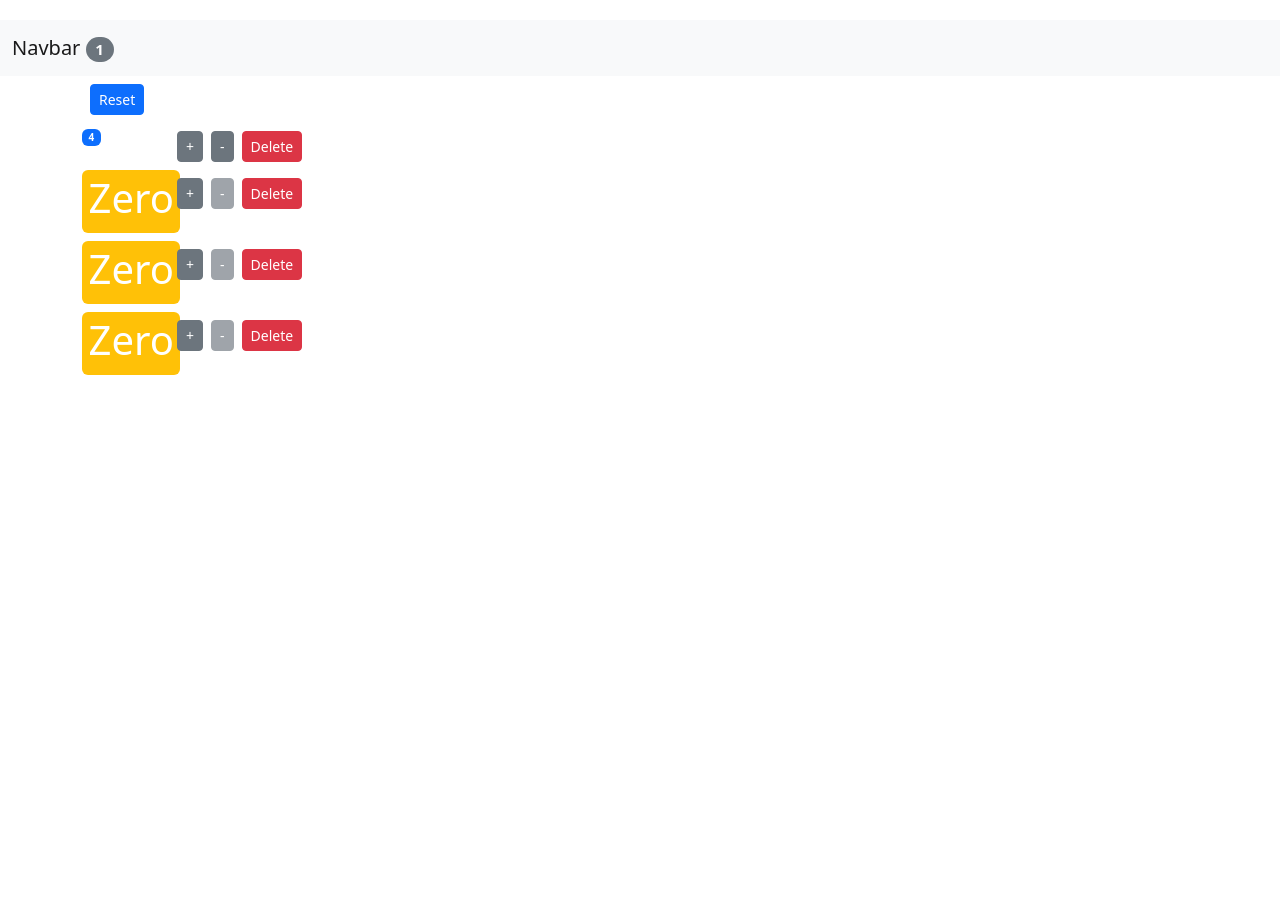
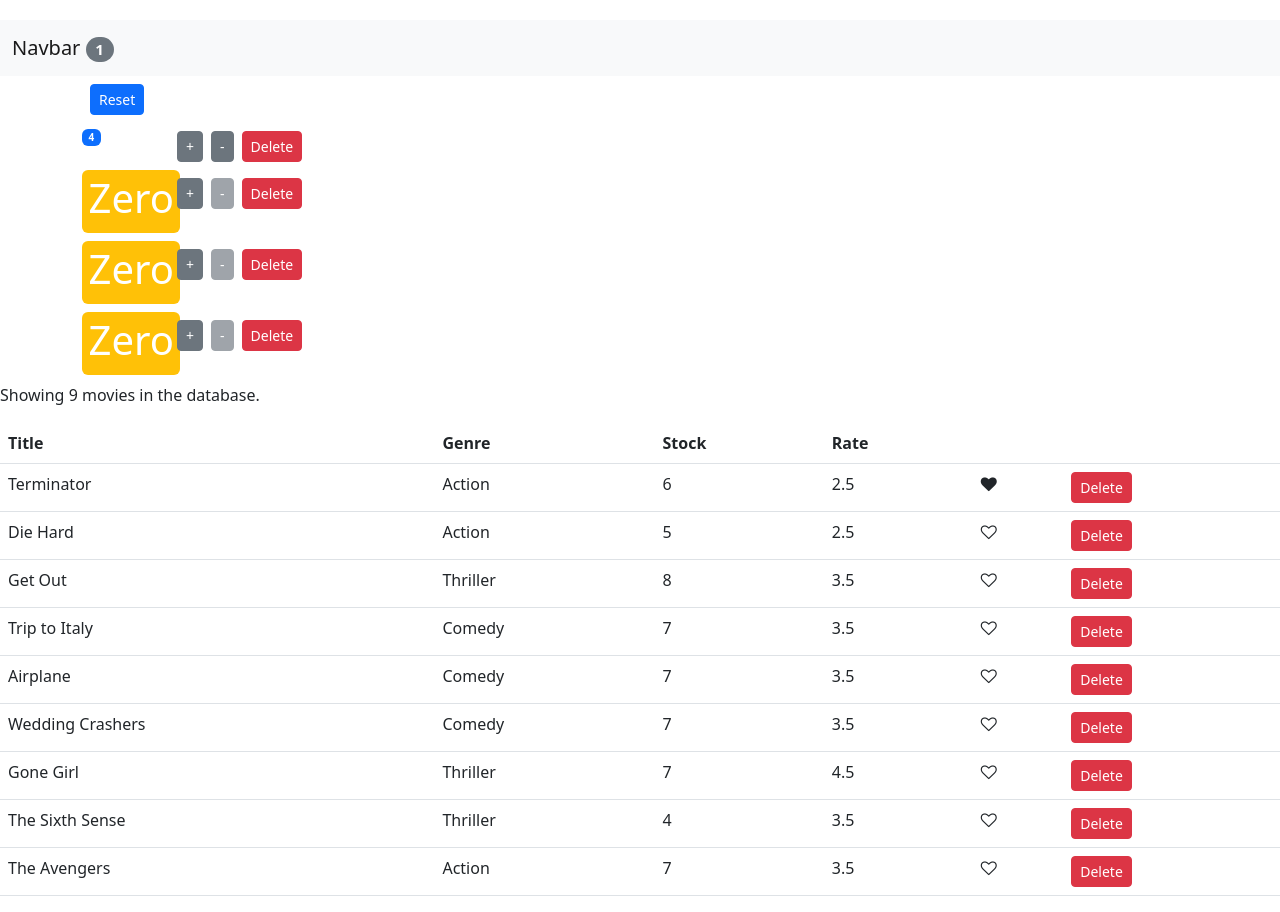
Before and after one commit to reza6969/first-react-app, a React app: page / in a window 1280 px wide. Before the commit the page ends 800 px from the top, so only its background shows below. Built offline with nearby package versions, Linux system fonts and the light colour scheme.

Commit message:
Exercise- Like Component
:-1:
21- Exercise- Like Component
22- Solution- Like Component
:+1:

```diff
--- /dev/null
+++ b/src/components/common/like.jsx
@@ -0,0 +1,36 @@
+// import React, { Component } from 'react';
+
+// Input: liked: boolean
+// Output: onClick
+
+// class Like extends Component {
+//     // state = {  }
+//     render() {
+//         let classes = 'fa fa-heart';
+//         if(!this.props.liked) classes += '-o';
+//         return (
+//             <i
+//               onClick={this.props.onClick}
+//               style={{ cursor: 'pointer'}}
+//               className={classes}
+//               aria-hidden="true"
+//             />
+//         );
+//     }
+// }
+
+const Like = (props) => {
+    let classes = 'fa fa-heart';
+        if(!props.liked) classes += '-o';
+        return (
+            <i
+              onClick={props.onClick}
+              style={{ cursor: 'pointer'}}
+              className={classes}
+              aria-hidden="true"
+            />
+        );
+}
+
+// export default Like;
+export default Like;
--- a/src/components/movies.jsx
+++ b/src/components/movies.jsx
@@ -1,5 +1,6 @@
 import React, { Component } from "react";
 import { getMovies } from "../services/fakeMovieService";
+import Like from "./common/like";
 
 class Movies extends Component {
   state = {
@@ -8,6 +9,15 @@
 
   handleDelete = movie => {
     const movies = this.state.movies.filter(m => m._id !== movie._id);
+    this.setState({ movies });
+  };
+
+  handleLike = movie => {
+    // console.log('Like Clicked', movie);
+    const movies = [...this.state.movies];
+    const index = movies.indexOf(movie);
+    movies[index] = { ...movies[index] };
+    movies[index].liked = !movies[index].liked;
     this.setState({ movies });
   };
 
@@ -27,6 +37,7 @@
               <th>Stock</th>
               <th>Rate</th>
               <th />
+              <th />
             </tr>
           </thead>
           <tbody>
@@ -36,6 +47,9 @@
                 <td>{movie.genre.name}</td>
                 <td>{movie.numberInStock}</td>
                 <td>{movie.dailyRentalRate}</td>
+                <td>
+                  <Like liked={movie.liked} onClick={() => this.handleLike(movie)}/>
+                </td>
                 <td>
                   <button
                     onClick={() => this.handleDelete(movie)}
--- a/src/index.js
+++ b/src/index.js
@@ -6,7 +6,7 @@
 import reportWebVitals from './reportWebVitals';
 import 'bootstrap/dist/css/bootstrap.css';
 // import Counter from './components/counter';
-// import Movies from './components/movies';
+import Movies from './components/movies';
 import 'font-awesome/css/font-awesome.css';
 // import Counters from './components/counters';
 
@@ -16,7 +16,7 @@
     {/* <Navbar/> */}
     <App />
     {/* <Counter /> */}
-    {/* <Movies /> */}
+    <Movies />
     {/* <Counters /> */}
   </React.StrictMode>
 );
--- a/src/services/fakeMovieService.js
+++ b/src/services/fakeMovieService.js
@@ -7,7 +7,8 @@
     genre: { _id: "5b21ca3eeb7f6fbccd471818", name: "Action" },
     numberInStock: 6,
     dailyRentalRate: 2.5,
-    publishDate: "2018-01-03T19:04:28.809Z"
+    publishDate: "2018-01-03T19:04:28.809Z",
+    liked: true
   },
   {
     _id: "5b21ca3eeb7f6fbccd471816",
```
